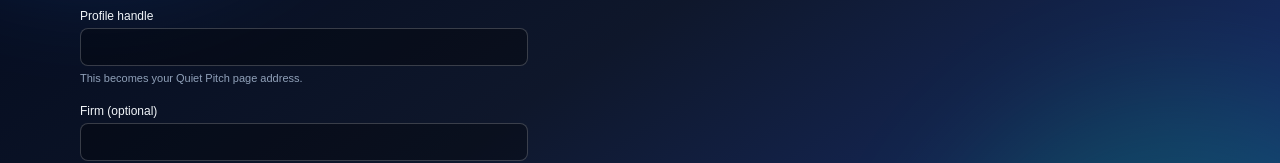
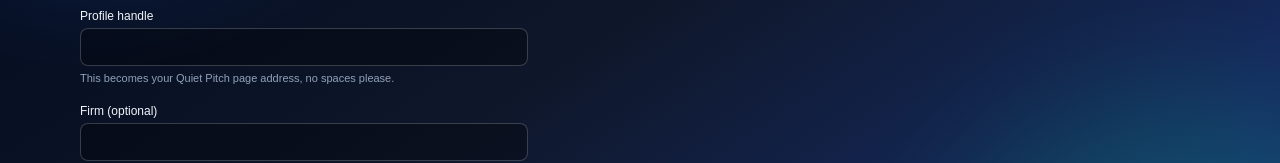
Before and after one commit to ByteBotanist/quietpitch-site, a Next.js app: page /early-access in a window 1280 px wide. Shown: the part 389-552 px from the top of the page. Built offline with nearby package versions, Linux system fonts and the light colour scheme.

Commit message:
Fix platform agreement footer route

```diff
--- a/components/EarlyAccessForm.tsx
+++ b/components/EarlyAccessForm.tsx
@@ -86,7 +86,7 @@ export default function EarlyAccessForm() {
           className="w-full rounded-lg bg-black/30 border border-white/20 px-3 py-2 text-sm text-slate-100 outline-none focus:border-blue-400"
         />
         <p className="mt-1 text-[11px] text-slate-400">
-          This becomes your Quiet Pitch page address.
+          This becomes your Quiet Pitch page address, no spaces please.
         </p>
       </div>
 
```
